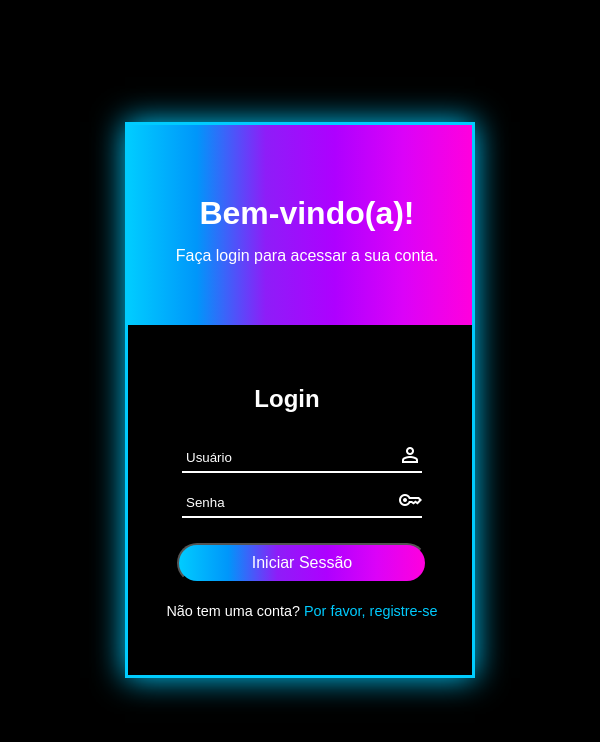
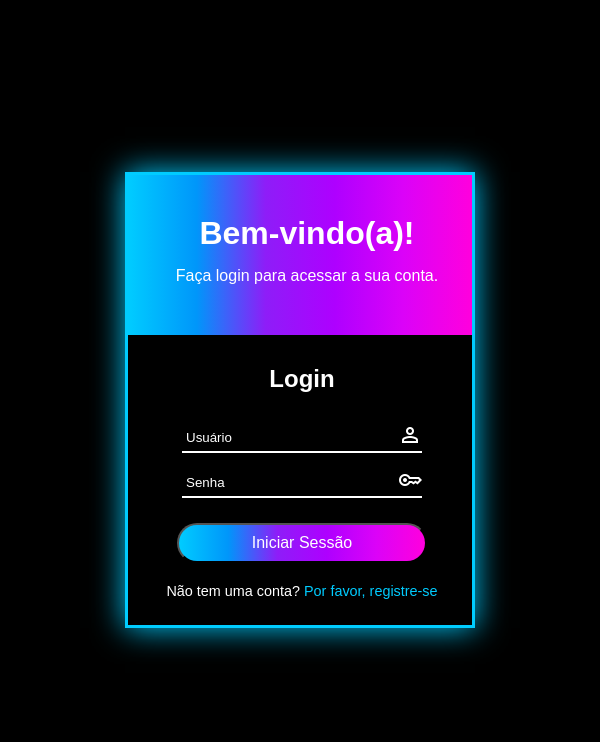
Before and after one commit to gilsonoliveeira/projeto-loginneon, a plain HTML site: page index.html in a window 600 px wide. Drawn offline with nearby package versions, Linux system fonts and the light colour scheme.

Commit message:
Atualizei as medias querys

```diff
--- a/estilos/mediaquery.css
+++ b/estilos/mediaquery.css
@@ -13,7 +13,9 @@ Grandes Telas: Acima de 1200px
 */
 
 
-@media screen and (min-width: 600px) and (max-width: 768px){
+
+            /*Versão para Celular */
+@media screen and (min-width: 600px) and (max-width: 768px) {
 
     * {
         margin: 0px;
@@ -54,6 +56,12 @@ Grandes Telas: Acima de 1200px
         transform: translate(8%);
     }
 
+    section#login h1 {
+        margin: 0px;
+        margin-bottom: 30px;
+        text-align: center;
+    }
+
     section#login  p {
         font-size: 0.9em
     }
@@ -77,3 +85,78 @@ Grandes Telas: Acima de 1200px
 
 
 }
+
+
+    /*Versão para Telas Pequenas */
+@media screen and (max-width: 600px) {
+
+    * {
+        margin: 0px;
+        padding: 0px;
+    }
+
+    body {
+        width: 100vw;
+        height: 100vh;
+    }
+
+
+
+    main {
+        flex-direction: column-reverse;
+        width: 350px;
+
+    }
+
+    span {
+        position: absolute;
+        transform: none;
+        right: 30px;
+
+
+    }
+
+    section#container {
+        clip-path:none;
+        height: 160px;
+        width: 344px;
+
+
+    }
+
+    section#login {
+        width: 300px;
+        transform: translate(8%);
+        height: 290px;
+    }
+
+    section#login h1 {
+        margin: 0px;
+        margin-bottom: 30px;
+        text-align: center;
+    }
+
+    section#login  p {
+        font-size: 0.9em
+    }
+
+
+    section#container > h1 {
+        text-align: center;
+        font-size: 2em;
+        transform: translate(7%);
+        margin-top: 40px;
+
+    }
+
+    section#container > p {
+        text-align: center;
+        transform: translate(7%);
+    }
+
+    #iemail, #isenha {
+        width: 240px;
+    }
+
+
+}
--- a/estilos/style.css
+++ b/estilos/style.css
@@ -25,6 +25,9 @@ main {
     box-shadow: 0px 0px 30px rgb(0, 204, 255);
 
 
+
+
+
 }
 
 section#container {
@@ -32,6 +35,9 @@ section#container {
     height: 350px;
     background-color: rgb(255, 0, 200);
     clip-path: polygon(0 0,100% 0, 100% 100%, 40% 100%);
+    overflow: hidden;
+    transition: width .3s, height .3s;
+    transition-timing-function: ease;
 
 }
 
@@ -44,8 +50,9 @@ section#login {
     text-align: center;
     padding-top: 30px;
     transform: translate(10%);
-
-
+    overflow: hidden;
+    transition: width .3s, height .3s;
+    transition-timing-function: ease;
 }
 
 section#login > h1 {
```
